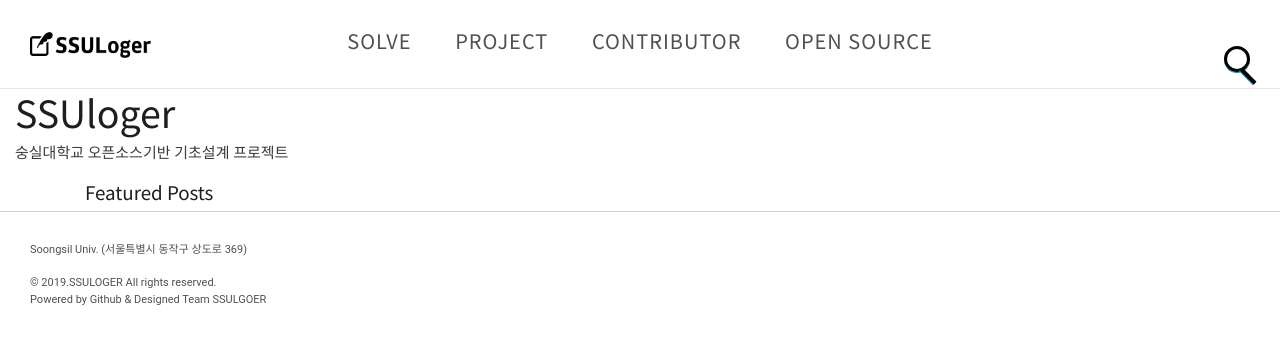
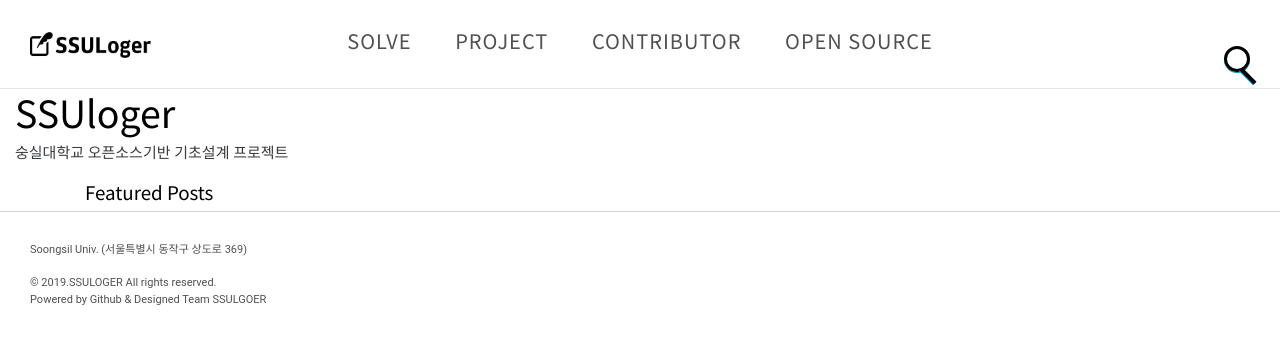
Before and after one commit to qdwns9704/SSULoger, a Jekyll site: the page built from index.html, in a window 1280 px wide. Shown: the top 344 px of the page. Built offline with Jekyll 4.4.1, drawn with Linux system fonts in a browser that asks for light colours.

```diff
--- a/Gemfile
+++ b/Gemfile
@@ -1,3 +1,3 @@
 source 'https://rubygems.org'
 gem 'github-pages', group: :jekyll_plugins
-gem 'tzinfo-data'
+gem 'tzinfo-data', platforms: [:mingw, :mswin, :x64_mingw, :jruby]
--- a/assets/css/screen.css
+++ b/assets/css/screen.css
@@ -20,7 +20,7 @@ h5,
 h6 {
     font-family: 'Noto Sans KR', sans-serif;
     font-weight: 400;
-    color: #1e1e1e;
+    color: black;
 }
 
 pre,
@@ -51,7 +51,7 @@ a, a:link, a:visited, a:active, a:hover {
 }
 
 h1 a, h2 a, h3 a, h4 a, h5 a, h6 a {
-    color: #1e1e1e;
+    color: black;
 }
 
 .container-fluid {
@@ -230,12 +230,14 @@ nav{
   top:25px;
   left:0px;
   text-align:center;
+
 }
 nav a{
   font-family: 'Noto Sans KR', sans-serif;
   font-weight:500;
   text-transform:uppercase;
   text-decoration:none;
+  text-emphasis-color: black;
   color:#1e1e1e;
   margin:0 20px;
   font-size:20px;
```
